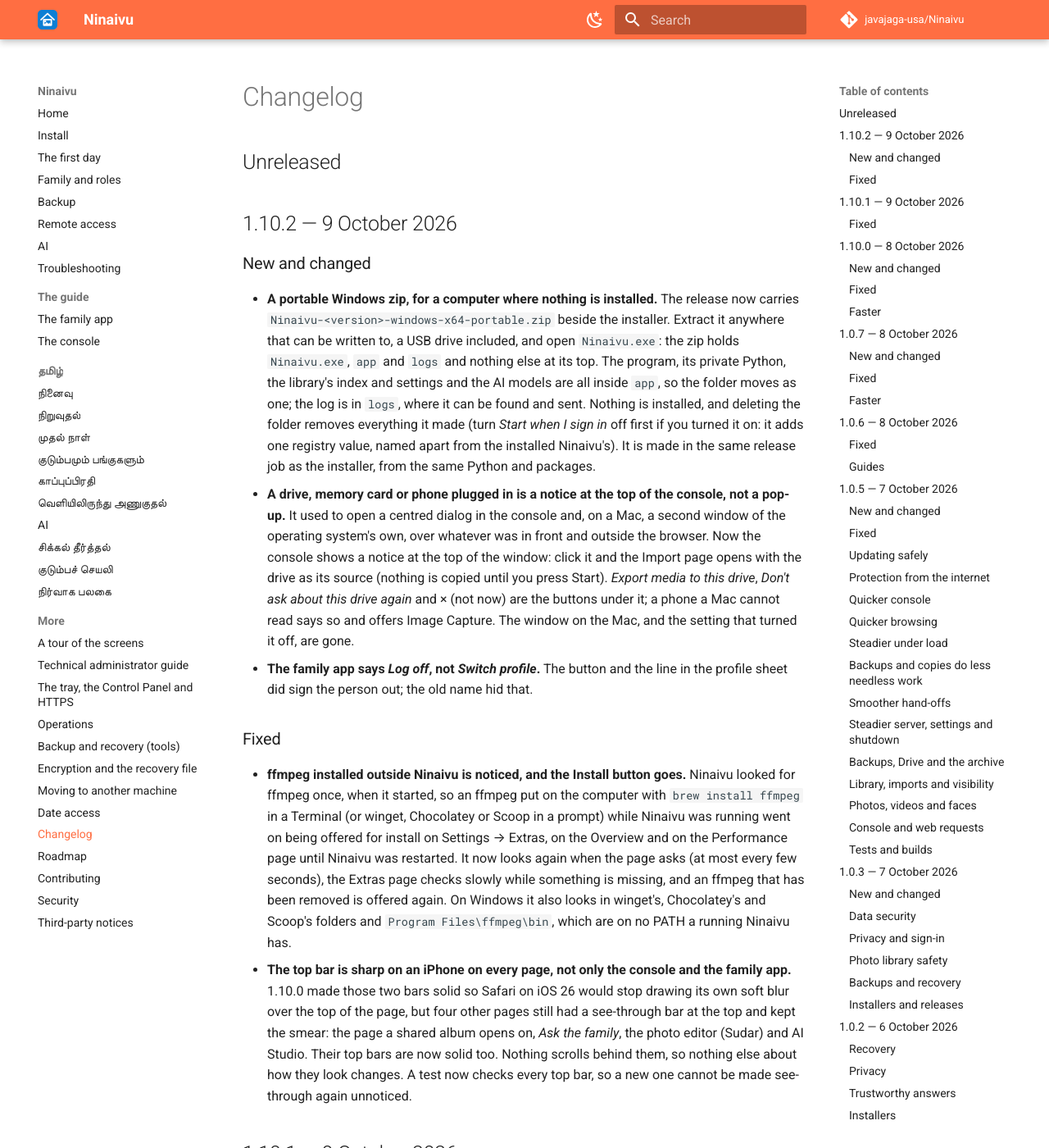
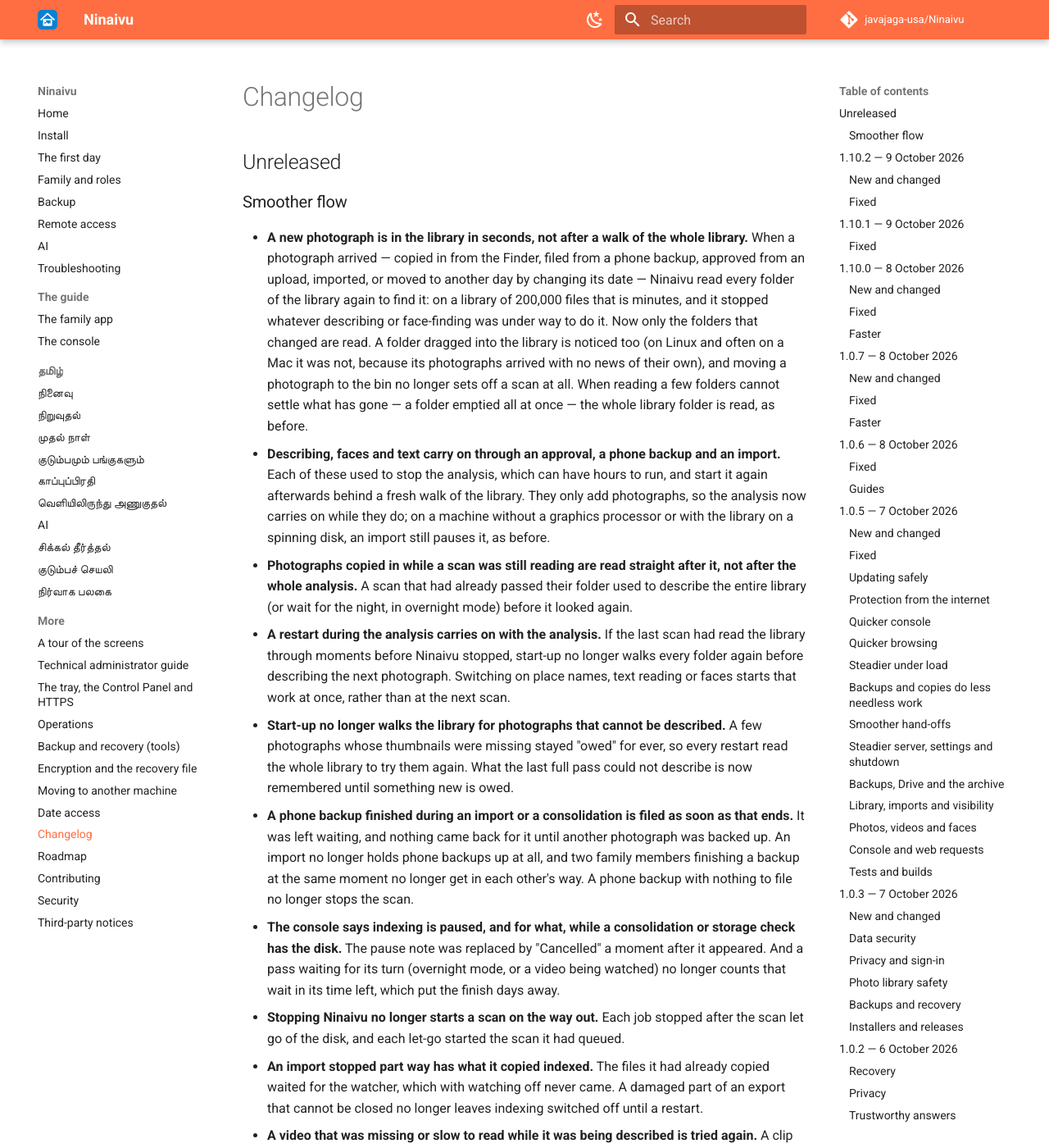
Before and after one commit to javajaga-usa/Ninaivu, an MkDocs documentation site: the page built from docs/CHANGELOG.md, in a window 1280 px wide and 1400 px high. Shown: the whole window at 82% size. Built offline with MkDocs 1.6.1 and Material for MkDocs 9.7.7, drawn with Linux system fonts in a browser that asks for light colours; comment, search, counter and statistics services are not loaded; some of the changed text lies outside the part shown.

Commit message:
Changelog: Smoother flow
Co-Authored-By: Claude Opus 5.5 (1M context) <noreply@anthropic.com>
Claude-Session: https://claude.ai/code/session_017YyBVeateYLKteMPxQyBQ7

```diff
--- a/docs/CHANGELOG.md
+++ b/docs/CHANGELOG.md
@@ -1,6 +1,20 @@
 # Changelog
 
 ## Unreleased
+
+### Smoother flow
+
+- **A new photograph is in the library in seconds, not after a walk of the whole library.** When a photograph arrived — copied in from the Finder, filed from a phone backup, approved from an upload, imported, or moved to another day by changing its date — Ninaivu read every folder of the library again to find it: on a library of 200,000 files that is minutes, and it stopped whatever describing or face-finding was under way to do it. Now only the folders that changed are read. A folder dragged into the library is noticed too (on Linux and often on a Mac it was not, because its photographs arrived with no news of their own), and moving a photograph to the bin no longer sets off a scan at all. When reading a few folders cannot settle what has gone — a folder emptied all at once — the whole library folder is read, as before.
+- **Describing, faces and text carry on through an approval, a phone backup and an import.** Each of these used to stop the analysis, which can have hours to run, and start it again afterwards behind a fresh walk of the library. They only add photographs, so the analysis now carries on while they do; on a machine without a graphics processor or with the library on a spinning disk, an import still pauses it, as before.
+- **Photographs copied in while a scan was still reading are read straight after it, not after the whole analysis.** A scan that had already passed their folder used to describe the entire library (or wait for the night, in overnight mode) before it looked again.
+- **A restart during the analysis carries on with the analysis.** If the last scan had read the library through moments before Ninaivu stopped, start-up no longer walks every folder again before describing the next photograph. Switching on place names, text reading or faces starts that work at once, rather than at the next scan.
+- **Start-up no longer walks the library for photographs that cannot be described.** A few photographs whose thumbnails were missing stayed "owed" for ever, so every restart read the whole library to try them again. What the last full pass could not describe is now remembered until something new is owed.
+- **A phone backup finished during an import or a consolidation is filed as soon as that ends.** It was left waiting, and nothing came back for it until another photograph was backed up. An import no longer holds phone backups up at all, and two family members finishing a backup at the same moment no longer get in each other's way. A phone backup with nothing to file no longer stops the scan.
+- **The console says indexing is paused, and for what, while a consolidation or storage check has the disk.** The pause note was replaced by "Cancelled" a moment after it appeared. And a pass waiting for its turn (overnight mode, or a video being watched) no longer counts that wait in its time left, which put the finish days away.
+- **Stopping Ninaivu no longer starts a scan on the way out.** Each job stopped after the scan let go of the disk, and each let-go started the scan it had queued.
+- **An import stopped part way has what it copied indexed.** The files it had already copied waited for the watcher, which with watching off never came. A damaged part of an export that cannot be closed no longer leaves indexing switched off until a restart.
+- **A video that was missing or slow to read while it was being described is tried again.** A clip on a drive that dropped out, or one ffmpeg ran out of time on, was marked as described with nothing described, and so never turned up in search.
+- **Photographs the straightening turned stay turned after a full rescan.** A Rescan with "re-read everything" put every photograph the survey had turned back the way the camera wrote it.
 
 ## 1.10.2 — 9 October 2026
 
```
